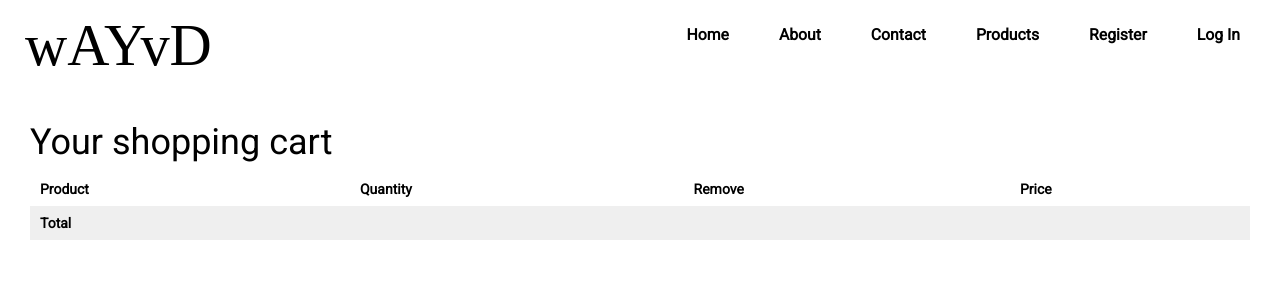
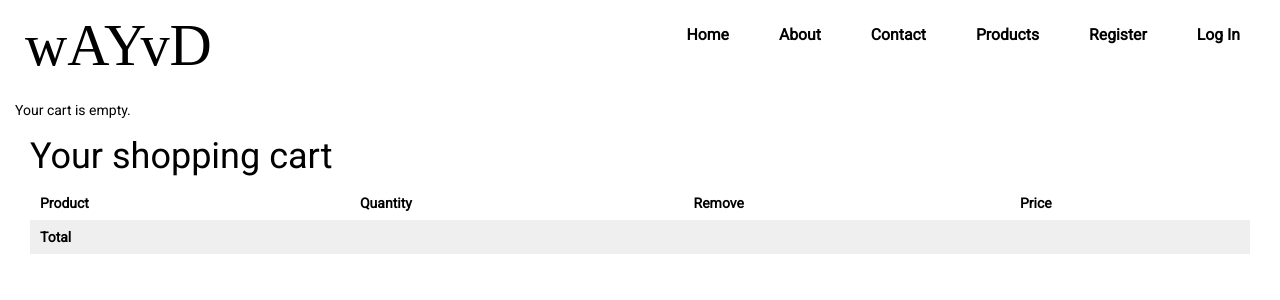
Before and after one commit to maisiec/stream3_project, a Django app: page /cart/ in a window 1280 px wide. Shown: the top 300 px of the page. Run offline with Django 3.2, Linux system fonts and the light colour scheme; some libraries are stand-ins or nearby versions.

Commit message:
added shopping cart

```diff
--- a/templates/base.html
+++ b/templates/base.html
@@ -22,7 +22,7 @@
 			<li><a href="/">Home</a></li>
 			<li><a href="#">About</a></li>
 			<li><a href="#">Contact</a></li>
-			<li><a href="/products/">Products</a></li>
+			<li><a href="/products">Products</a></li>
 			{% if user.is_authenticated %}
               <li><a href="{% url 'account' %}">Account</a></li>
               <li><a href="{%  url 'logout'  %}">Log Out</a></li>
@@ -32,7 +32,19 @@
             {% endif %}
 		</ul>
 </div>
-
+<div id="subheader">
+        <div class="cart">
+            {% with total_items=cart|length %}
+                {% if cart|length > 0 %}
+                    Your cart:
+                    <a href="{% url "cart:cart_detail" %}">
+                        {{ total_items }} item{{ total_items|pluralize }}, ${{ cart.get_total_price }}
+                    </a>
+                {% else %}
+                    Your cart is empty.
+                {% endif %}
+            {% endwith %}
+</div>
 <div class="container">
        {% block content %}
        {% endblock %}
```
